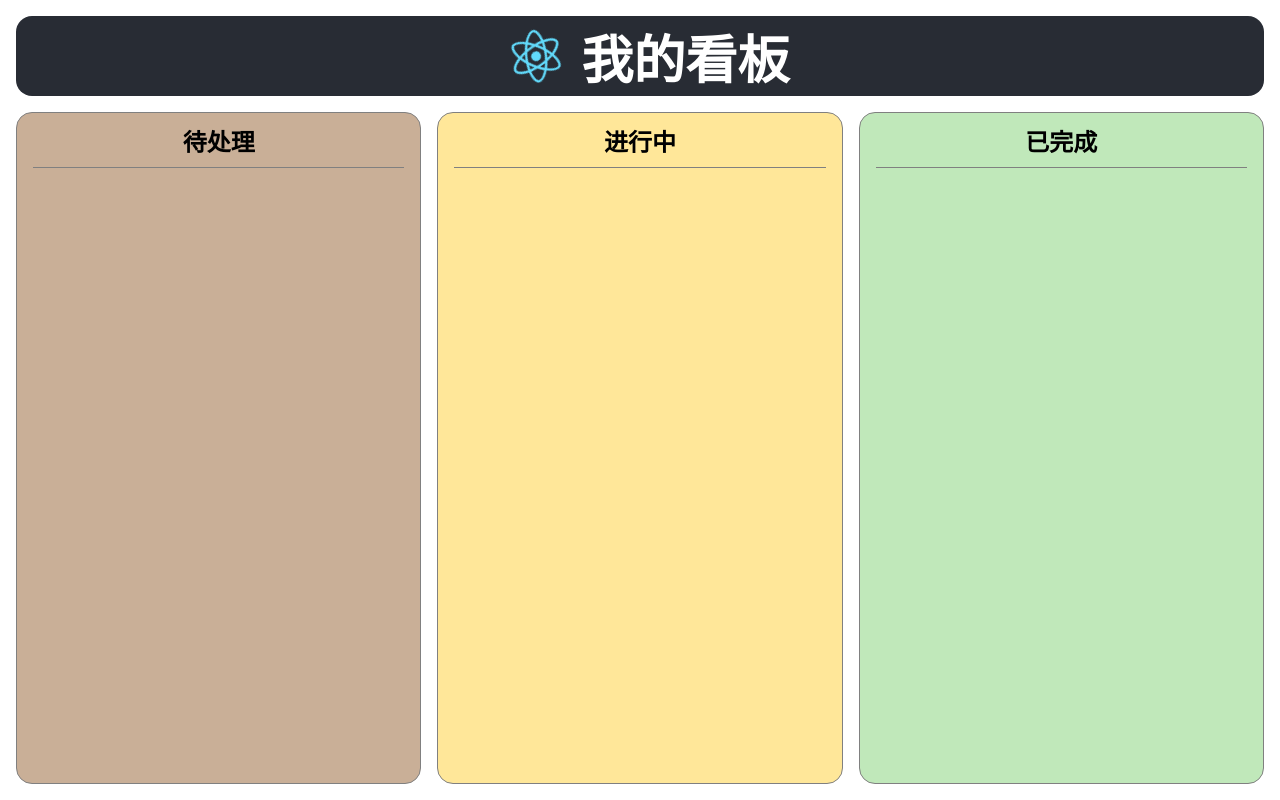
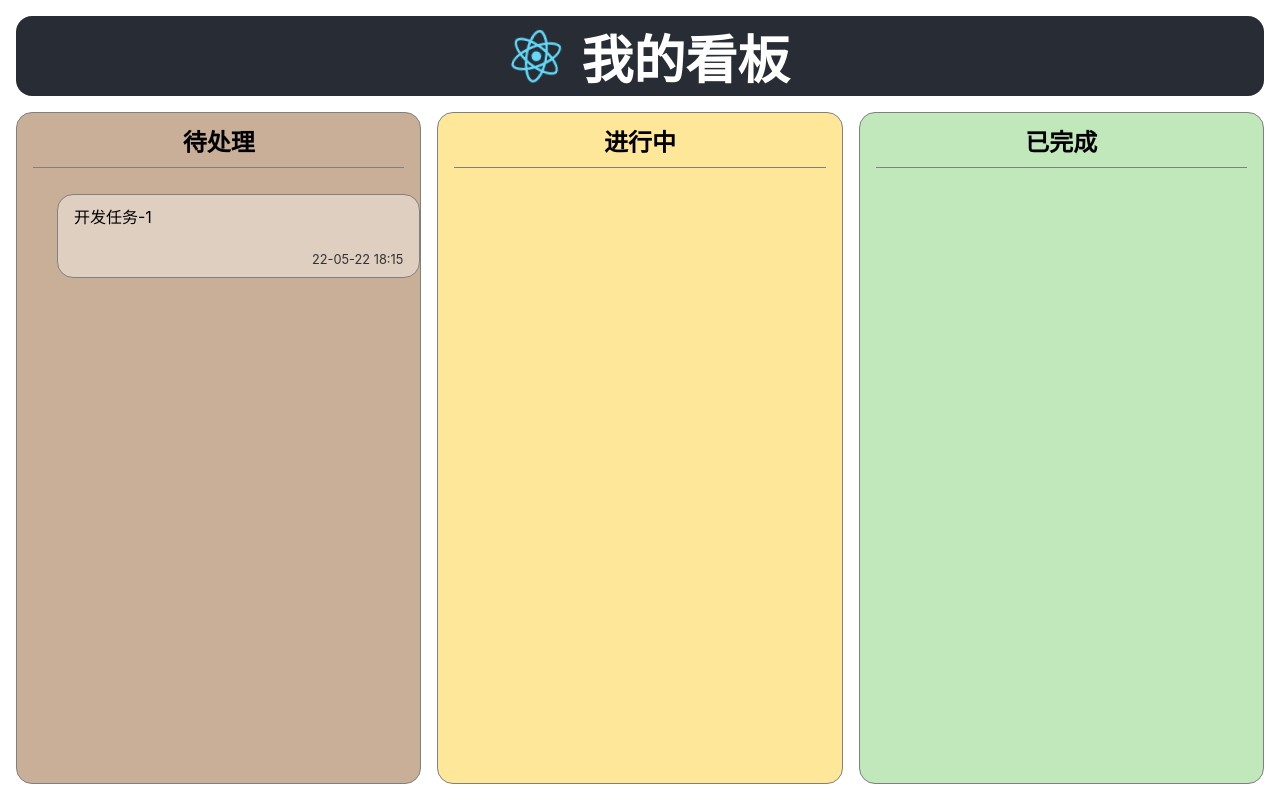
Before and after one commit to danishlyy/oh-my-kanban, a React (Create React App) app: page / in a window 1280 px wide. Built offline with nearby package versions, Linux system fonts and the light colour scheme.

Commit message:
feat:add 待处理 任务列表

```diff
--- a/src/App.css
+++ b/src/App.css
@@ -45,6 +45,8 @@
 
 .kanban-column {
   flex: 1 1;
+  display: flex;
+  flex-direction: column;
   border: 1px solid gray;
   border-radius: 1rem;
 }
@@ -67,6 +69,34 @@
   background-color: #c0e8ba;
 }
 
+.kanban-colum>ul {
+  flex: 1 1;
+  display: flex;
+  flex-direction: column;
+  border: 1px solid gray;
+  border-radius: 1rem;
+}
+
+.kanban-card {
+  margin-bottom: 1rem;
+  padding: 0.6rem 1rem;
+  border: 1px solid gray;
+  border-radius: 1rem;
+  list-style: none;
+  background-color: rgba(255, 255, 255, 0.4);
+  text-align: left;
+}
+
+.card-title {
+  min-height: 3rem;
+}
+
+.card-status {
+  text-align: right;
+  font-size: 0.8rem;
+  color: #333
+}
+
 @keyframes App-logo-spin {
   from {
     transform: rotate(0deg);
--- a/src/App.js
+++ b/src/App.js
@@ -11,6 +11,12 @@ function App() {
       <main className='kanban-board'>
         <section className='kanban-column column-todo'>
           <h2>待处理</h2>
+          <ul>
+            <li className='kanban-card'>
+              <div className='card-title'>开发任务-1</div>
+              <div className='card-status'>22-05-22 18:15</div>
+            </li>
+          </ul>
         </section>
         <section className='kanban-column column-ongoing'>
           <h2>进行中</h2>
```
